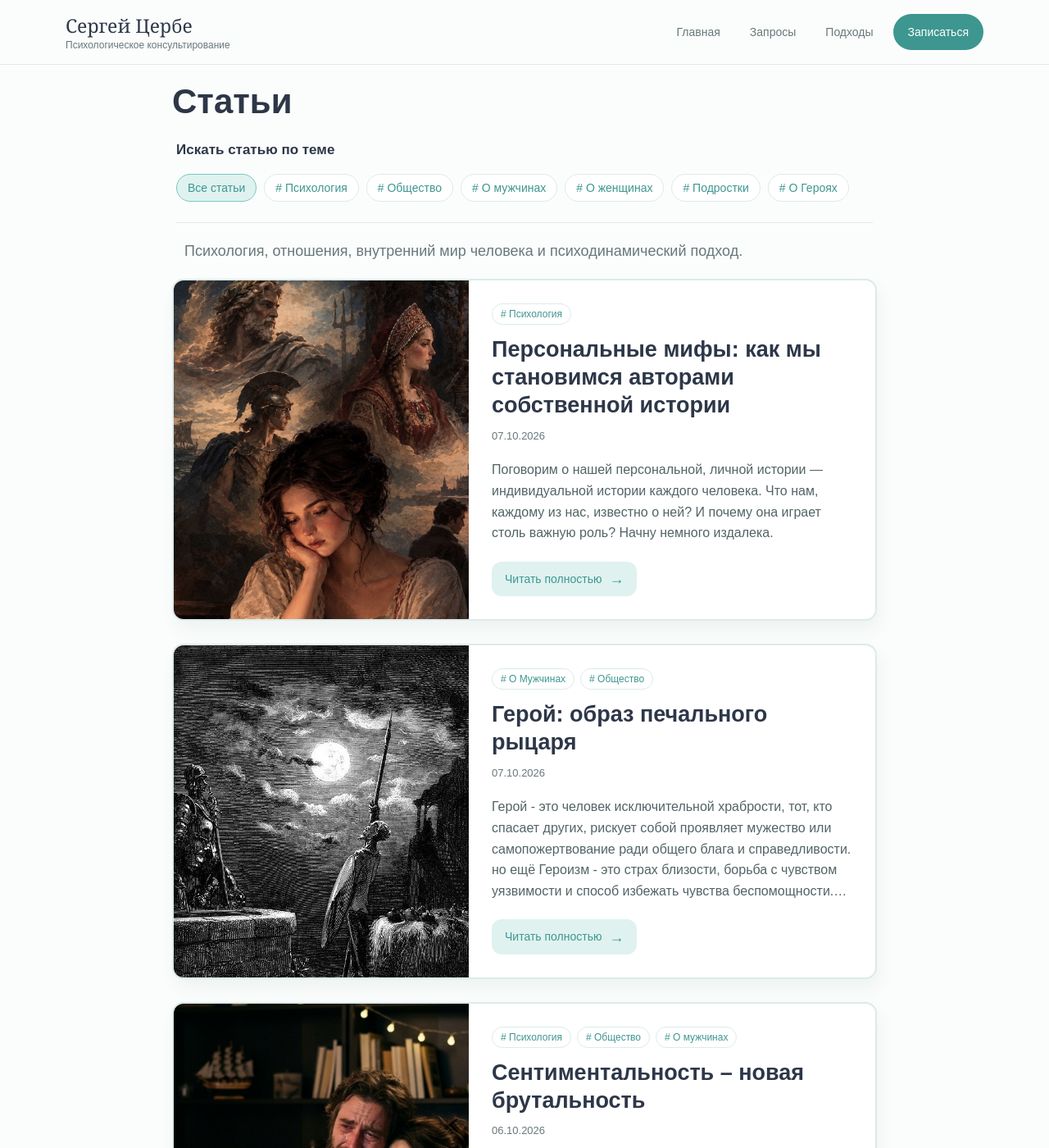
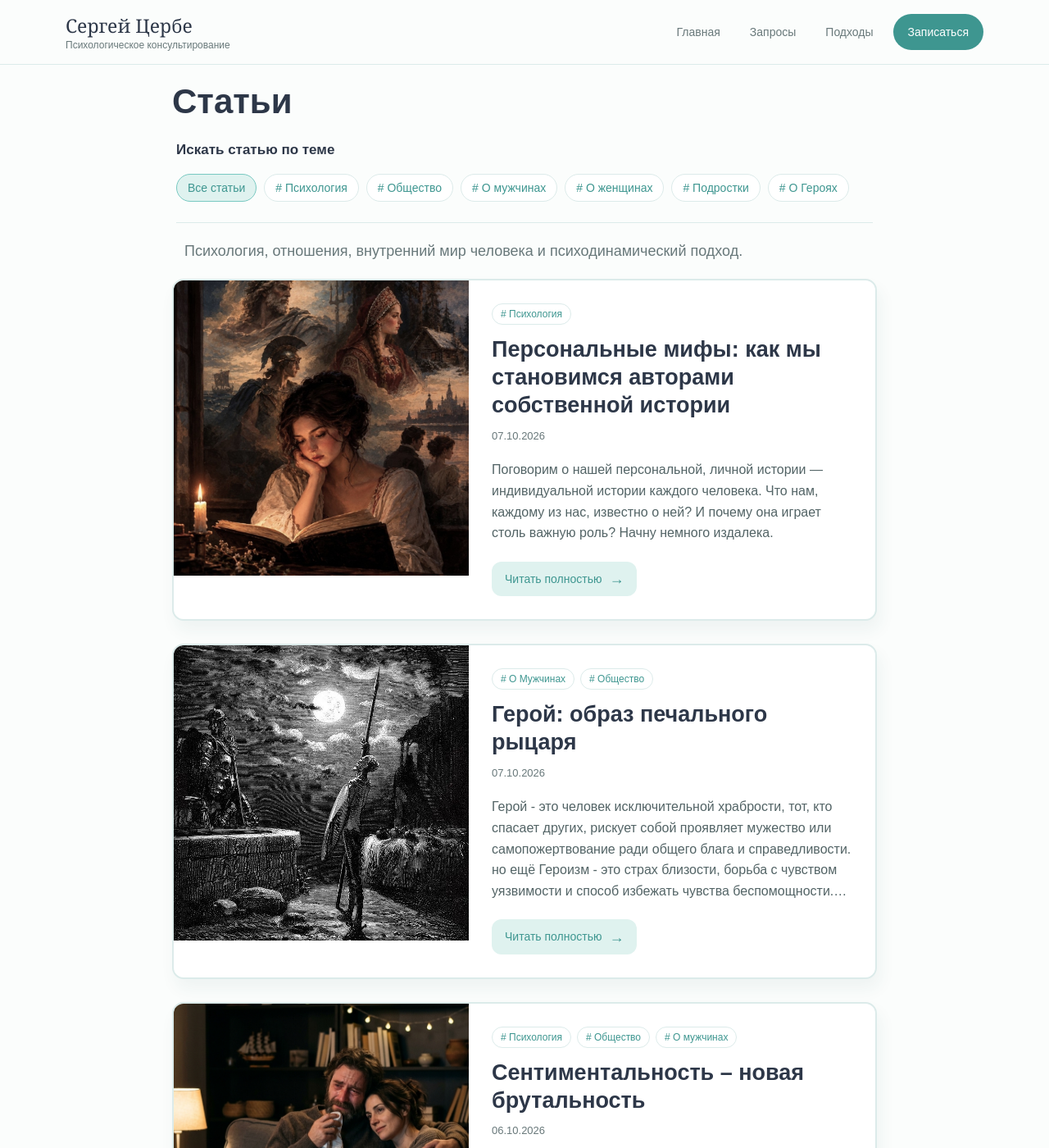
Before and after one commit to zerbe25-gif/zerbe25-gif.github.io, a Jekyll site: the page built from articles.md, in a window 1280 px wide and 1400 px high. Shown: the whole window at 82% size. Built offline with Jekyll 4.4.1, drawn with Linux system fonts in a browser that asks for light colours.

Commit message:
Update articles.html

```diff
--- a/_layouts/articles.html
+++ b/_layouts/articles.html
@@ -165,8 +165,8 @@
 
     .article-image img {
       width: 100%;
-      height: 150%;
-      min-height: 310px;
+      height: 100%;
+      height: 360px;
       object-fit: cover;
       display: block;
     }
```
